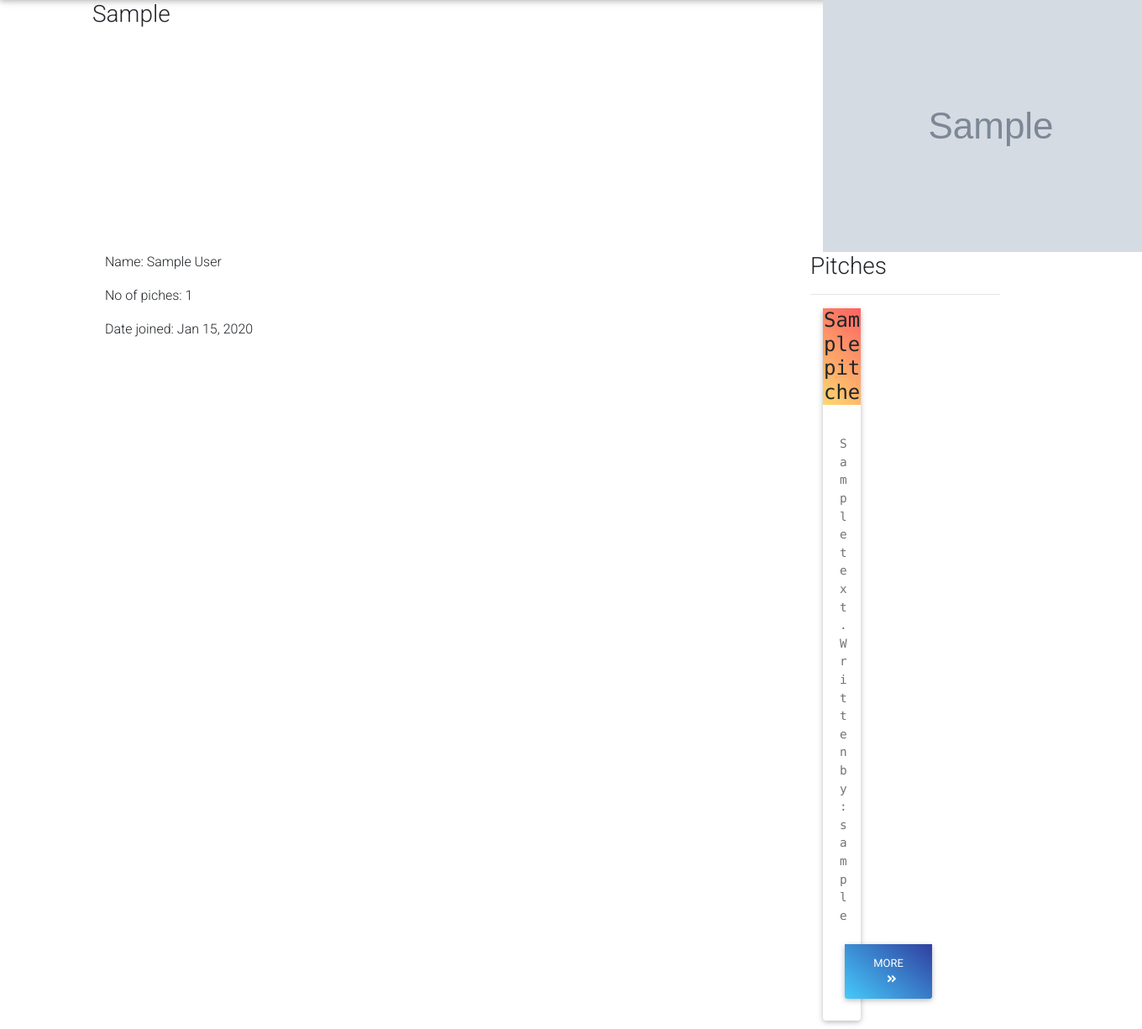
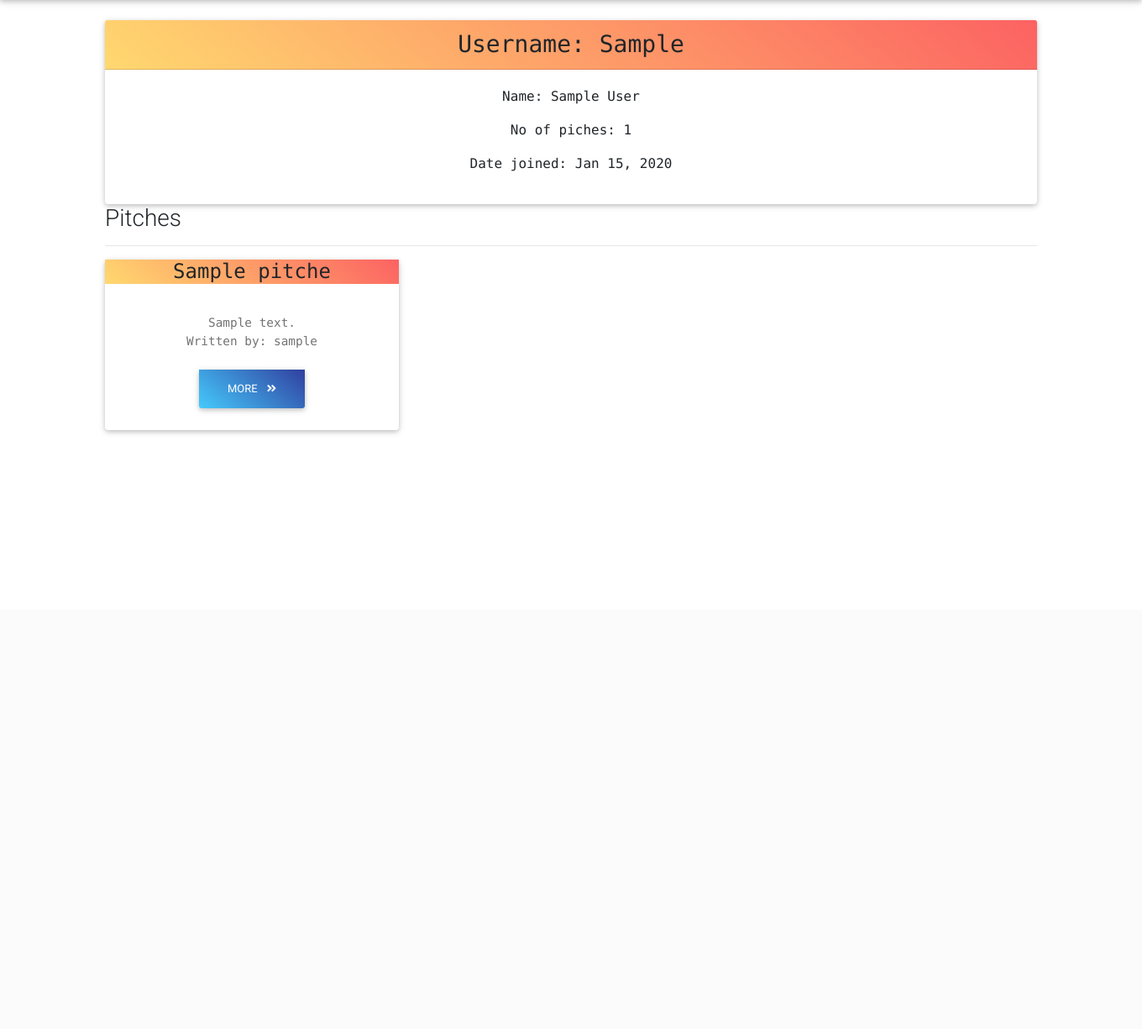
Before and after one commit to NgugiMuthoni/Pitchapp, a Flask app: a page that uses app/templates/profile/pitches.html in a window 1360 px wide; the page is wider, and only the part inside the window is pictured. Shown: the part 74-1299 px from the top of that part at 84% size. After the commit the page ends 590 px from the top of that part, so only its background shows below. Run offline with Flask 2, Linux system fonts and the light colour scheme; a user stored in the database is signed in; tables that the repository leaves empty hold one stand-in row (values such as "Sample post"); grey boxes marked "Sample" are stand-in pictures; some libraries are stand-ins or nearby versions.

Commit message:
styling for pitches.html

```diff
--- a/app/templates/profile/pitches.html
+++ b/app/templates/profile/pitches.html
@@ -2,33 +2,25 @@
 {%import 'macros.html' as macro%}
 
 {% block content %}
-<div class="container ">
-    <div class="row">
-        <!-- displaying  Username-->
-        <h3> {{user.username| capitalize}} </h3>
-        <hr>
-        <!--Display profile photo-->
-        <div class="col-md-3">
-            <div class="thumbnail">
-                {% if user.profile_pic_path %}
-                <img class="" src="{{url_for('static',filename=user.profile_pic_path)}}" alt="" class="img-thumbnail">
-                {%else%}
-                <p>No profile picture</p>
-                {% endif %}
-            </div>
-        </div>
-        <div class="col-md-9">
+<div class="container">
+    <br>
+        <div class="card text-center">
+            <!-- displaying  Username-->
+            <h3 class="card-header text-monospace peach-gradient"> Username: {{user.username| capitalize}} </h3>
+        <div class="container card-body card-text text-monospace">
             <p>Name: {{user.firstname}} {{user.lastname}} </p>
             <p>No of piches: {{pitches_count}}</p>
             <p>Date joined: {{date}}</p>
+
         </div>
-        <div class="row">
-            <div class="col-md-12">
-              <h3> Pitches </h3>
+        </div>
+             <h3> Pitches </h3>
               <hr>
+            <div class="row">
+
                {{macro.displayPitches(pitches)}}
             </div>
-        </div>
+
     </div>
-</div>
+
 {% endblock %}
```
